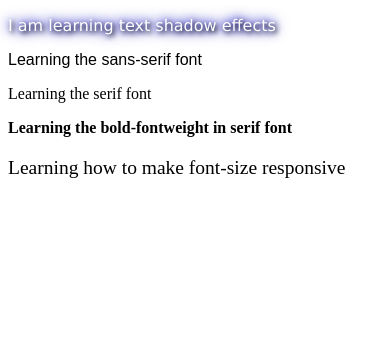
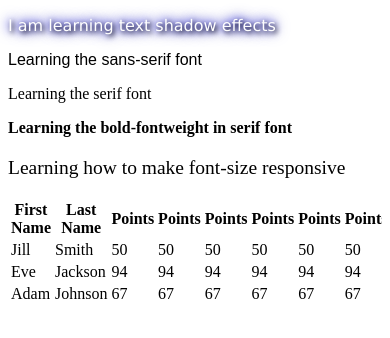
Before and after one commit to ianwambaire/HTMLCSS, a plain HTML site: page leaningcss.html in a window 390 px wide. Drawn offline with Linux system fonts and the light colour scheme.

Commit message:
responsive tables in css

```diff
--- a/leaningcss.html
+++ b/leaningcss.html
@@ -12,6 +12,67 @@
     <p id="bas">Learning the serif font</p>
     <p id="basi">Learning the bold-fontweight in serif font</p>
     <p id="basic">Learning how to make font-size responsive</p>
+    <!--How to make  a table resposive-->
+    <div style="overflow-x: auto;">
+        <table>
+          <tr>
+            <th>First Name</th>
+            <th>Last Name</th>
+            <th>Points</th>
+            <th>Points</th>
+            <th>Points</th>
+            <th>Points</th>
+            <th>Points</th>
+            <th>Points</th>
+            <th>Points</th>
+            <th>Points</th>
+            <th>Points</th>
+            <th>Points</th>
+          </tr>
+          <tr>
+            <td>Jill</td>
+            <td>Smith</td>
+            <td>50</td>
+            <td>50</td>
+            <td>50</td>
+            <td>50</td>
+            <td>50</td>
+            <td>50</td>
+            <td>50</td>
+            <td>50</td>
+            <td>50</td>
+            <td>50</td>
+          </tr>
+          <tr>
+            <td>Eve</td>
+            <td>Jackson</td>
+            <td>94</td>
+            <td>94</td>
+            <td>94</td>
+            <td>94</td>
+            <td>94</td>
+            <td>94</td>
+            <td>94</td>
+            <td>94</td>
+            <td>94</td>
+            <td>94</td>
+          </tr>
+          <tr>
+            <td>Adam</td>
+            <td>Johnson</td>
+            <td>67</td>
+            <td>67</td>
+            <td>67</td>
+            <td>67</td>
+            <td>67</td>
+            <td>67</td>
+            <td>67</td>
+            <td>67</td>
+            <td>67</td>
+            <td>67</td>
+          </tr>
+        </table>
+      </div>
 
 </body>
 </html>
```
